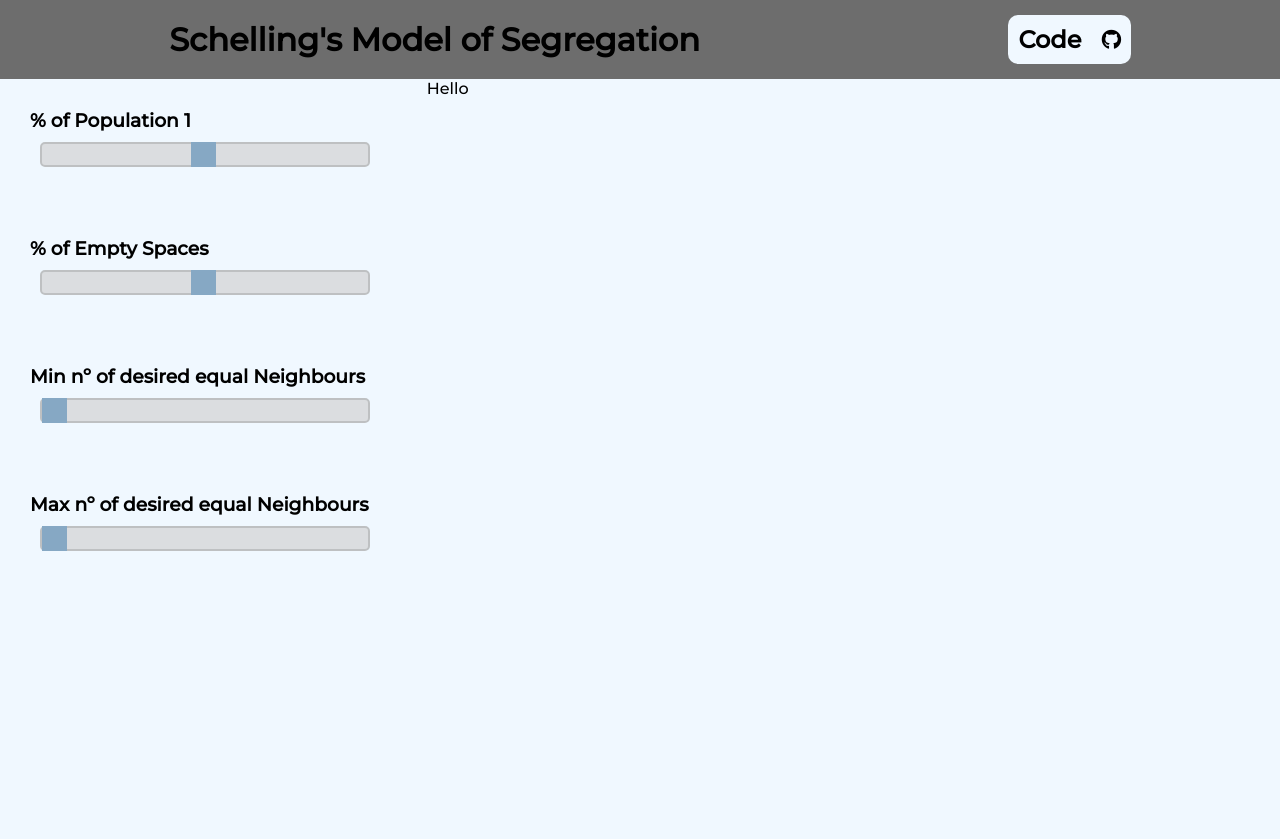
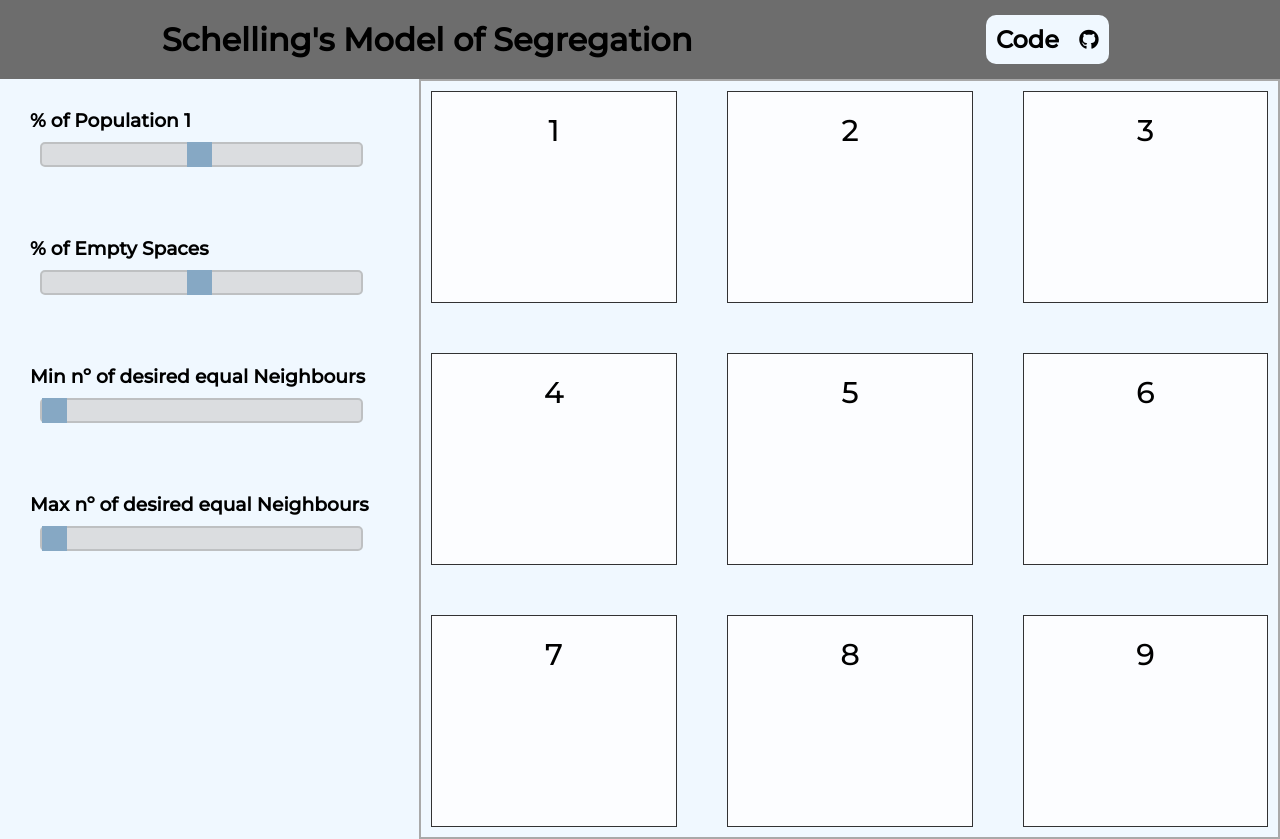
Before and after one commit to AnaSRamalhete/site, a PHP site: page /Schellings_Model/index.php in a window 1280 px wide. Run offline with PHP 8.4, Linux system fonts and the light colour scheme.

Commit message:
SM - Fixing margin in code btn

```diff
--- a/web/Schellings_Model/SM_styles.css
+++ b/web/Schellings_Model/SM_styles.css
@@ -27,6 +27,7 @@
 
 .nav-bar a {
     text-decoration: none;
+    margin-right: 30px;
 }
 
 /* -------------- Main Section ----------------  */
@@ -44,6 +45,11 @@
 
 .grid-section{
     flex: 2;
+    display: grid;
+    grid-gap: 50px;
+    border: solid 2px darkgray;
+    grid-template-columns: auto auto auto;
+    padding: 10px;
 }
 
 /* -------------- Slider Section ----------------  */
@@ -87,3 +93,13 @@
     background: #7482a0;
     cursor: pointer;
   }
+
+/* -------------- Grid Section ----------------  */
+
+  .grid-item {
+    background-color: rgba(255, 255, 255, 0.8);
+    border: 1px solid rgba(0, 0, 0, 0.8);
+    padding: 20px;
+    font-size: 30px;
+    text-align: center;
+  }
--- a/web/Schellings_Model/index.php
+++ b/web/Schellings_Model/index.php
@@ -18,6 +18,8 @@
     <link rel="preconnect" href="https://fonts.gstatic.com" crossorigin>
     <link href="https://fonts.googleapis.com/css2?family=Montserrat:wght@500&display=swap" rel="stylesheet">
 </head>
+
+
 <body>
     <div class="nav-bar">
         <h1>Schelling's Model of Segregation</h1>
@@ -58,7 +60,15 @@
 
 
         <div class="grid-section">
-            Hello
+            <div class="grid-item">1</div>
+            <div class="grid-item">2</div>
+            <div class="grid-item">3</div>
+            <div class="grid-item">4</div>
+            <div class="grid-item">5</div>
+            <div class="grid-item">6</div>
+            <div class="grid-item">7</div>
+            <div class="grid-item">8</div>
+            <div class="grid-item">9</div>
         </div>
     </div>
 </body>
```
